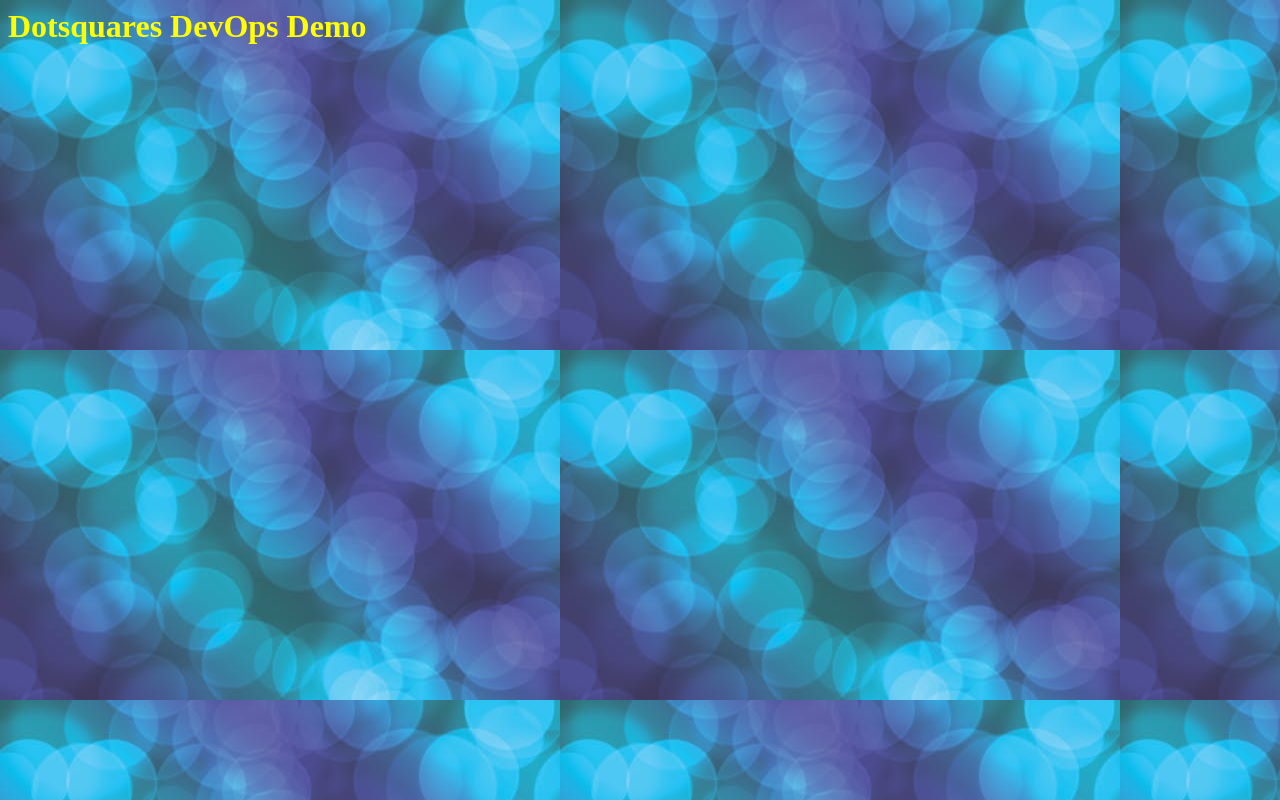
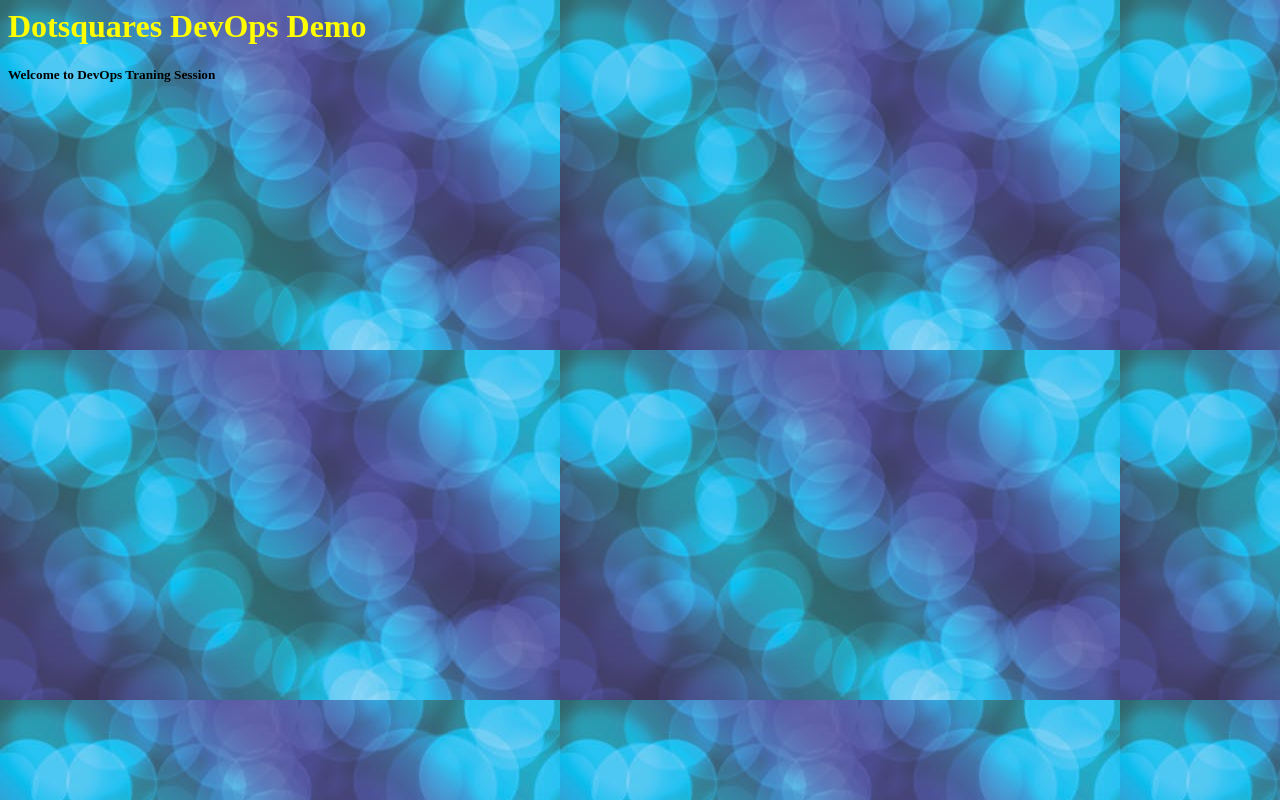
Before and after one commit to kundansingh86/devopsIQ, a plain HTML site: page index.html in a window 1280 px wide. Drawn offline with Linux system fonts and the light colour scheme.

Commit message:
add additional text

```diff
--- a/index.html
+++ b/index.html
@@ -2,5 +2,6 @@
 <title>Jenkins Final Website</title>
 <body background="images/2.jpeg">
 <h1 style="color:yellow">Dotsquares DevOps Demo</h1>
+  <h5>Welcome to DevOps Traning Session</h5>
 </body>
 </html>
```
